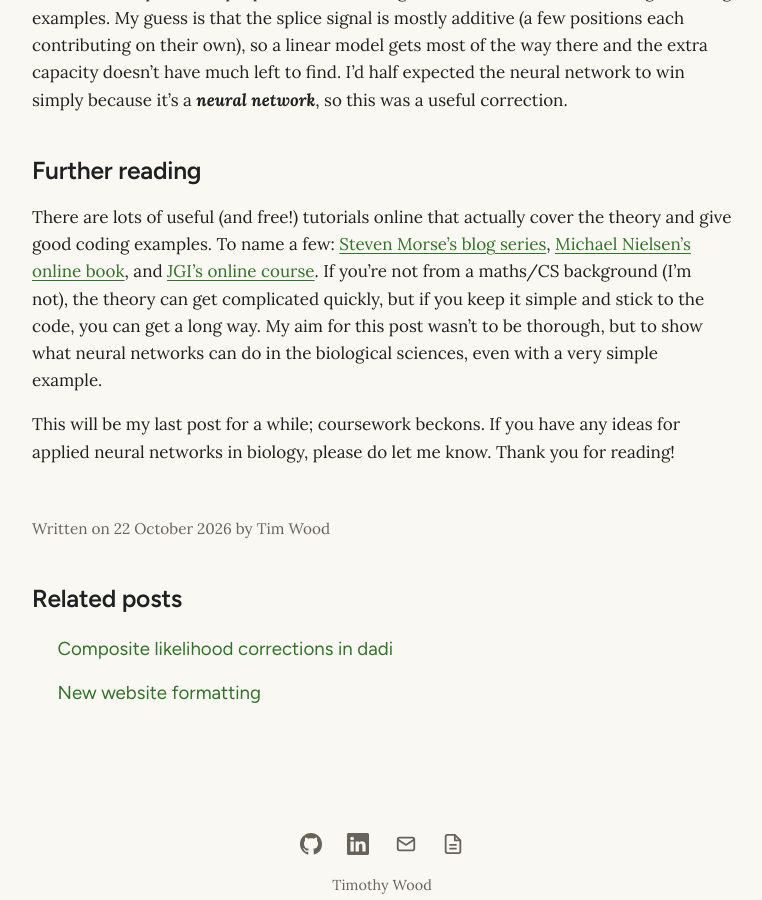
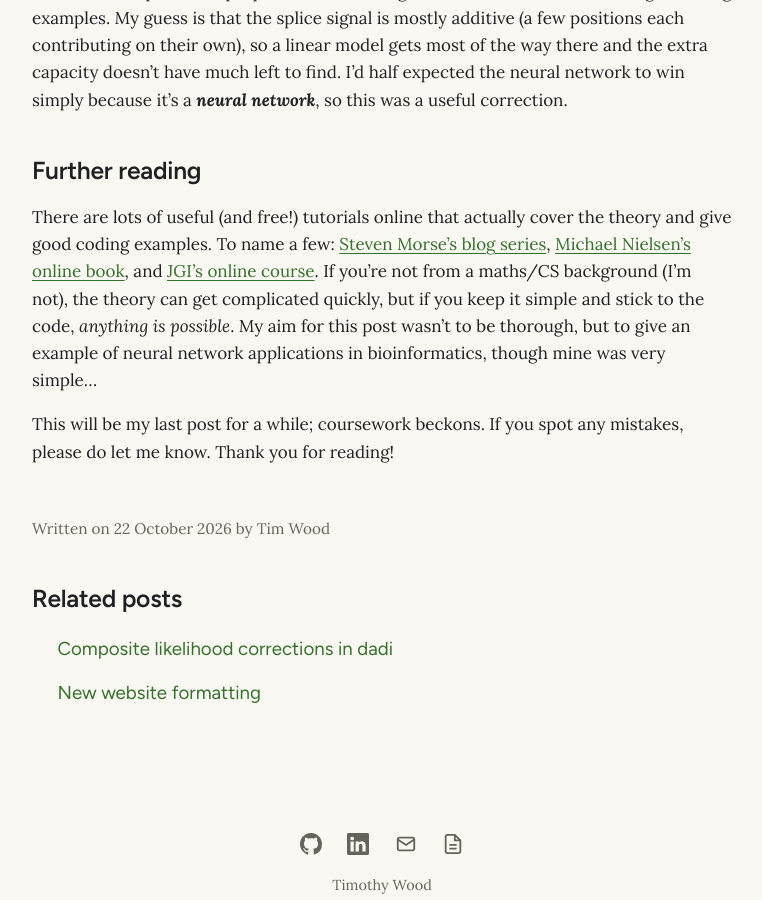
Before and after one commit to timj-wood/timj-wood.github.io, a Jekyll site: the page built from _posts/2026-10-22-splice-site-neural-network.md, in a window 1280 px wide and 900 px high, scrolled down 8125 px. Shown: the whole window, without its empty margins (258-1020 px from the left). Built offline with Jekyll 4.4.1, drawn with Linux system fonts in a browser that asks for light colours.

Commit message:
Update 2026-10-22-splice-site-neural-network.md

```diff
--- a/_posts/2026-10-22-splice-site-neural-network.md
+++ b/_posts/2026-10-22-splice-site-neural-network.md
@@ -195,6 +195,6 @@ In hindsight, the tie isn't that surprising. Noordewier *et al.* found something
 
 ## Further reading
 
-There are lots of useful (and free!) tutorials online that actually cover the theory and give good coding examples. To name a few: [Steven Morse's blog series](https://stmorse.github.io/journal/Beginner-NN-Part-I.html), [Michael Nielsen's online book](http://neuralnetworksanddeeplearning.com/), and [JGI's online course](https://bristol-training.github.io/intro-to-ai/). If you're not from a maths/CS background (I'm not), the theory can get complicated quickly, but if you keep it simple and stick to the code, you can get a long way. My aim for this post wasn't to be thorough, but to show what neural networks can do in the biological sciences, even with a very simple example.
+There are lots of useful (and free!) tutorials online that actually cover the theory and give good coding examples. To name a few: [Steven Morse's blog series](https://stmorse.github.io/journal/Beginner-NN-Part-I.html), [Michael Nielsen's online book](http://neuralnetworksanddeeplearning.com/), and [JGI's online course](https://bristol-training.github.io/intro-to-ai/). If you're not from a maths/CS background (I'm not), the theory can get complicated quickly, but if you keep it simple and stick to the code, *anything is possible*. My aim for this post wasn't to be thorough, but to give an example of neural network applications in bioinformatics, though mine was very simple...
 
-This will be my last post for a while; coursework beckons. If you have any ideas for applied neural networks in biology, please do let me know. Thank you for reading!
+This will be my last post for a while; coursework beckons. If you spot any mistakes, please do let me know. Thank you for reading!
```
